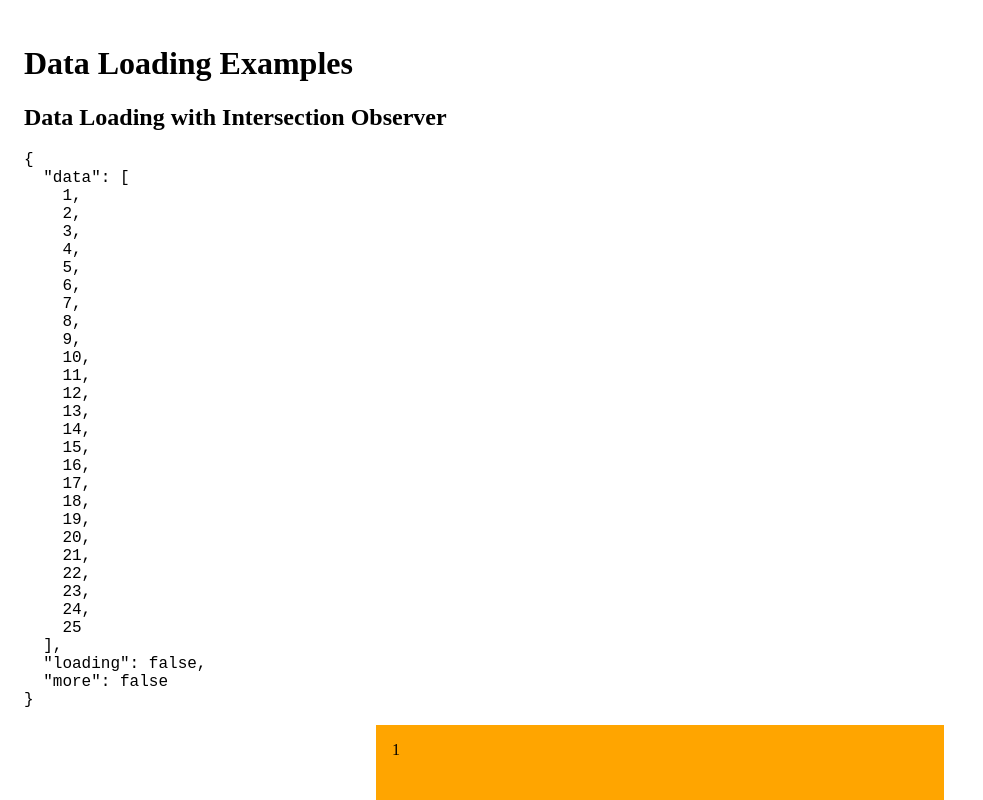
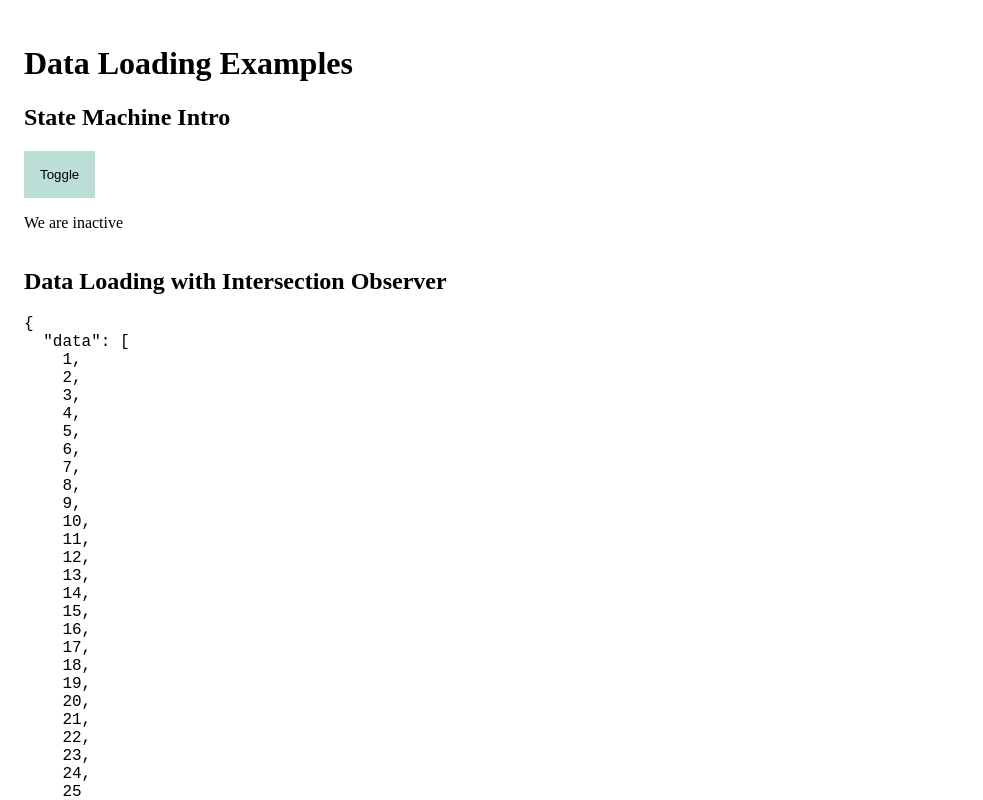
Before and after one commit to thanhtrungit25/infinite-scroll-demo, a React (Create React App) app: page / in a window 1280 px wide. Shown: the top 800 px of the page, without its empty margins (0-983 px from the left). Built offline with nearby package versions, Linux system fonts and the light colour scheme.

Commit message:
XState Intro

```diff
--- a/src/App.js
+++ b/src/App.js
@@ -1,5 +1,6 @@
 import React from 'react'
 
+import StateMachineIntro from './StateMachineIntro'
 import WithIntersection from './WithIntersection'
 import WithContext from './WithContext'
 import WithReducer from './WithReducer'
@@ -9,6 +10,9 @@ function App() {
   return (
     <div className='App'>
       <h1>Data Loading Examples</h1>
+
+      <h2>State Machine Intro</h2>
+      <StateMachineIntro />
 
       <h2>Data Loading with Intersection Observer</h2>
       <WithIntersection />
--- /dev/null
+++ b/src/StateMachineIntro.js
@@ -0,0 +1,41 @@
+import React from 'react'
+import { useMachine } from '@xstate/react'
+import { createMachine } from 'xstate'
+
+const toggleMachine = createMachine({
+  id: 'toggleMachine',
+  initial: 'inactive',
+  states: {
+    inactive: {
+      on: {
+        TOGGLE: 'active',
+      },
+    },
+    active: {
+      on: {
+        TOGGLE: 'inactive',
+      },
+    },
+  },
+})
+
+function App() {
+  const [current, send] = useMachine(toggleMachine)
+
+  return (
+    <div>
+      <button
+        onClick={() => {
+          send('TOGGLE')
+        }}
+      >
+        Toggle
+      </button>
+
+      {current.matches('active') && <span>We are active</span>}
+      {current.matches('inactive') && <span>We are inactive</span>}
+    </div>
+  )
+}
+
+export default App
```
